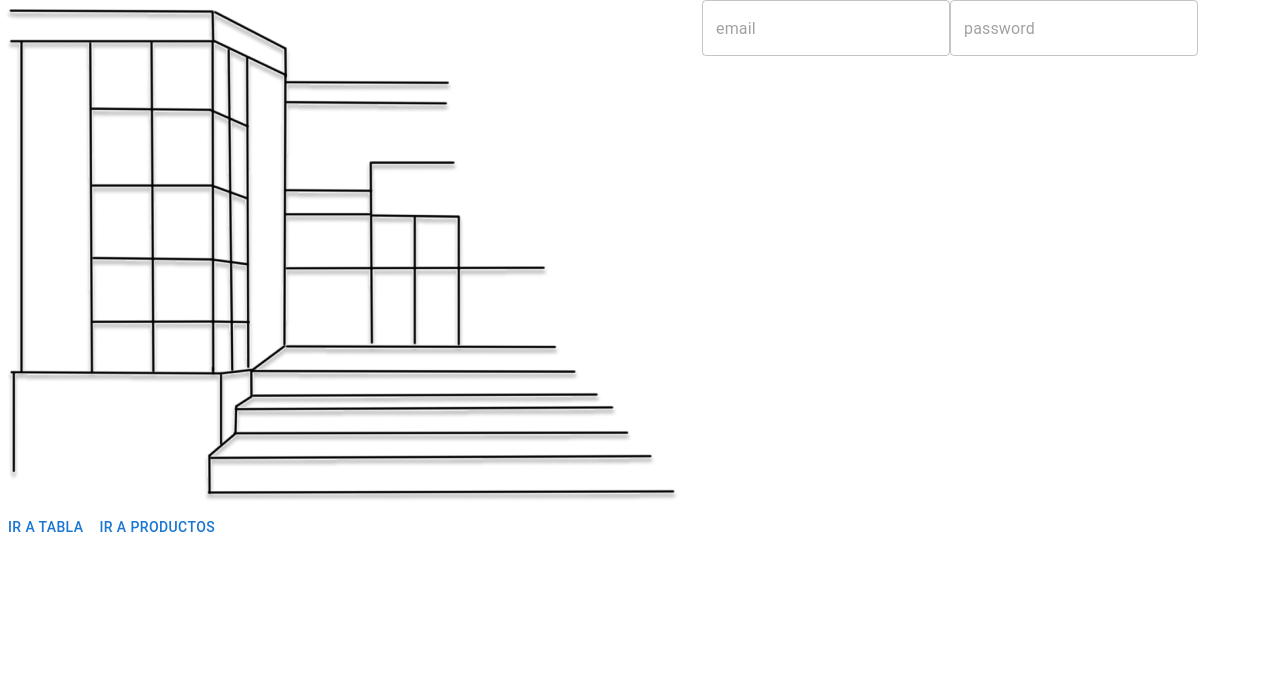
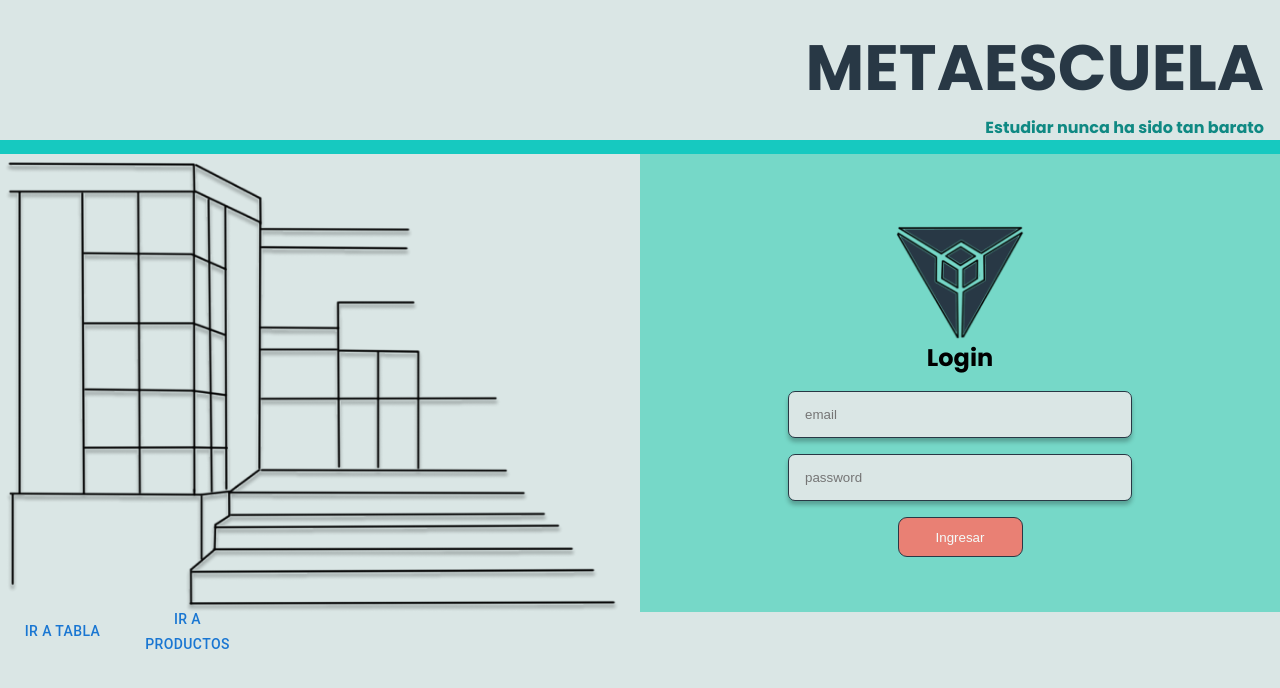
Before and after one commit to cristiansanm/metaescuela, a React (Create React App) app: page / in a window 1280 px wide. Shown: the top 688 px of the page. Built offline with nearby package versions, Linux system fonts and the light colour scheme.

Commit message:
met-15-create-loging-and-form

```diff
--- /dev/null
+++ b/src/assets/scss/login/boton.scss
@@ -0,0 +1,8 @@
+button{
+    width: 125px;
+    height: 40px;
+    background: #E98074;
+    border: 1px solid #283845;
+    box-sizing: border-box;
+    border-radius: 9px;
+}
--- /dev/null
+++ b/src/assets/scss/login/login.scss
@@ -0,0 +1,59 @@
+*{
+    margin: 0;
+    padding: 0;
+    box-sizing: border-box;
+}
+.contenedor-titulo {
+    display:flex;
+    flex-direction: column;
+    flex-wrap:wrap;
+    width: 100%;
+
+}
+body{
+    background: #DAE6E5;
+}
+h1{
+    font-size: 4rem;
+    color: #283845;
+    text-align: right;
+    margin-top: 20px;
+    margin-right: 1rem;
+}
+h4{
+    color: #0F8983;
+    text-align: right;
+    margin-right: 1rem;
+}
+
+.barra-color-azul{
+    display: flex;
+    width: 100%;
+    background: #16C9C0;
+    height: 14px;
+}
+.contenedor-formulario-foto{
+    display:flex;
+    flex-direction: row;
+    flex-wrap:wrap;
+    width: 100%;
+}
+.logoPuche{
+    display:flex;
+    width: 50%;
+}
+.logoMetaescuela{
+    display:flex;
+    width: 20%;
+}
+.contenedor-foumulario{
+    background-color: #76D8C8;
+    display:flex;
+    width: 50%;
+    flex-direction: column;
+    flex-wrap:wrap;
+    align-items: center;
+    align-content: center;
+    justify-content: center;
+    padding-top: 1rem;
+}
--- /dev/null
+++ b/src/assets/scss/login/loginForm.scss
@@ -0,0 +1,42 @@
+h2{
+    text-align: center;
+}
+.formulario{
+    display: flex;
+    flex-direction: column;
+    flex-wrap:wrap;
+    align-items: center;
+    width: 100%;
+    margin-top: 1rem;
+}
+.email{
+    width: 344px;
+    height: 47px;
+    background: #DAE6E5;
+    border: 1px solid #283845;
+    box-sizing: border-box;
+    box-shadow: 0px 4px 4px rgba(0, 0, 0, 0.25);
+    border-radius: 7px;
+    margin-bottom:1rem;
+    padding-left: 1rem;
+}
+.password{
+    width: 344px;
+    height: 47px;
+    background: #DAE6E5;
+    border: 1px solid #283845;
+    box-sizing: border-box;
+    box-shadow: 0px 4px 4px rgba(0, 0, 0, 0.25);
+    border-radius: 7px;
+    margin-bottom:1rem;
+    padding-left: 1rem;
+}
+button {
+    width: 125px;
+    height: 40px;
+    background: #E98074;
+    color: #F4FBFA;
+    border: 1px solid #283845;
+    box-sizing: border-box;
+    border-radius: 9px;
+}
--- a/src/components/Login/Login.jsx
+++ b/src/components/Login/Login.jsx
@@ -1,7 +1,9 @@
 import LoginForm from "./LoginForm"
 import logoPuche from '../../assets/img/Login/Puche1080.png'
+import logoMetaescuela from '../../assets/img/Login/Logo_MetaEscuela.png'
 import { Button } from "@mui/material"
 import { useNavigate } from "react-router-dom"
+import '../../assets/scss/login/login.scss'
 const Login = () => {
   const history = useNavigate()
   const handleTableView = () => {
@@ -12,8 +14,20 @@ const Login = () => {
 
   return (
     <>
-        <img src={logoPuche} alt="logo"/>
-        <LoginForm />
+      <div className='contenedor-titulo'>
+          <h1>METAESCUELA</h1>
+          <h4>Estudiar nunca ha sido tan barato</h4>
+          <div className="barra-color-azul"> </div>
+      </div>
+      <div className="contenedor-formulario-foto">
+        <img className="logoPuche" src={logoPuche} alt="logo"/>
+        <div className="contenedor-foumulario" >
+            <img className="logoMetaescuela" src={logoMetaescuela} alt="logoMetaescuela" />
+            <LoginForm />
+        </div>
+
+      </div>
+
         <Button onClick={handleTableView}>Ir a tabla</Button>
         <Button onClick={()=> history("/productos")}>Ir a productos</Button>
         {console.log(localStorage.getItem("carrito"))}
--- a/src/components/Login/LoginForm.jsx
+++ b/src/components/Login/LoginForm.jsx
@@ -1,14 +1,59 @@
-import { TextField } from '@mui/material'
+// import { TextField } from '@mui/material'
+import '../../assets/scss/login/loginForm.scss'
+import React from 'react'
 
 const LoginForm = () => {
+  const [email, setEmail] = React.useState('')
+  const [password, setPassword] = React.useState('')
+  const procesarDatos = e => {
+    e.preventDefault()
+    if(!email.trim()) {
+      console.log('ingrese email')
+      return
+    }
+    if(!password.trim()) {
+      console.log('ingrese contraseña')
+      return
+    }
+    console.log("ha entrado")
+  }
+
+
   return (
     <>
-        <TextField
+      <h2>Login</h2>
+        <form className="formulario" onSubmit={procesarDatos}>
+          <div>
+
+            <input
+              type="email"
+              className="email"
+              placeholder="email"
+              onChange={(e) => setEmail(e.target.value)}
+              value={email}
+              />
+          </div>
+          <div>
+
+            <input
+              type='password'
+              className="password"
+              placeholder="password"
+              onChange={(e) => setPassword(e.target.value)}
+              value={password}
+              />
+          </div>
+          <button type="submit">Ingresar</button>
+        </form>
+        {/*
+        <TextField className="email"
             placeholder='email'
         />
-        <TextField
+        <TextField className='password'
             placeholder='password'
         />
+
+        <button type="submit" >Login</button> */}
     </>
   )
 }
```
Also changed, not shown: src/assets/img/Login/Logo_MetaEscuela.png (added).
